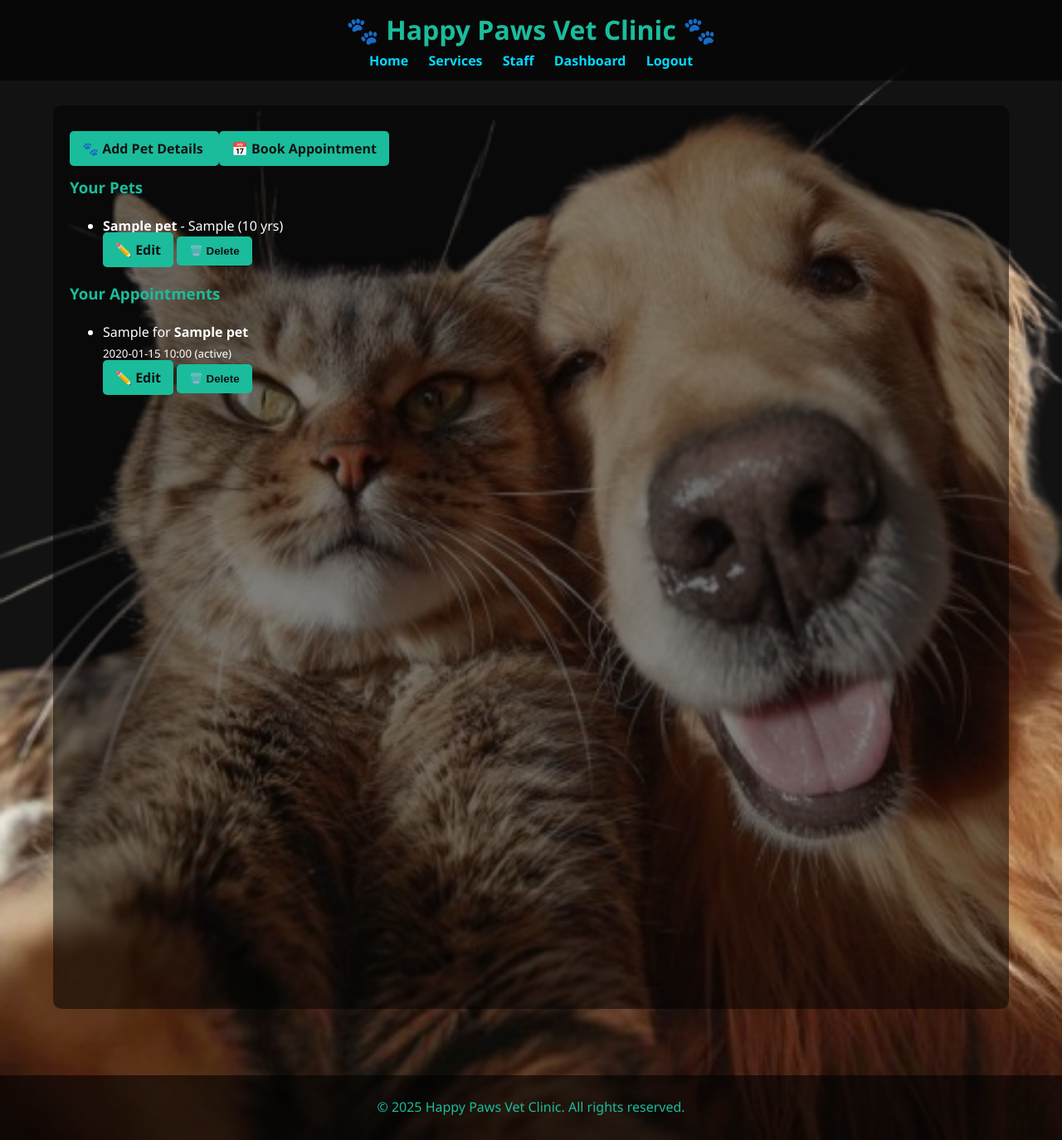
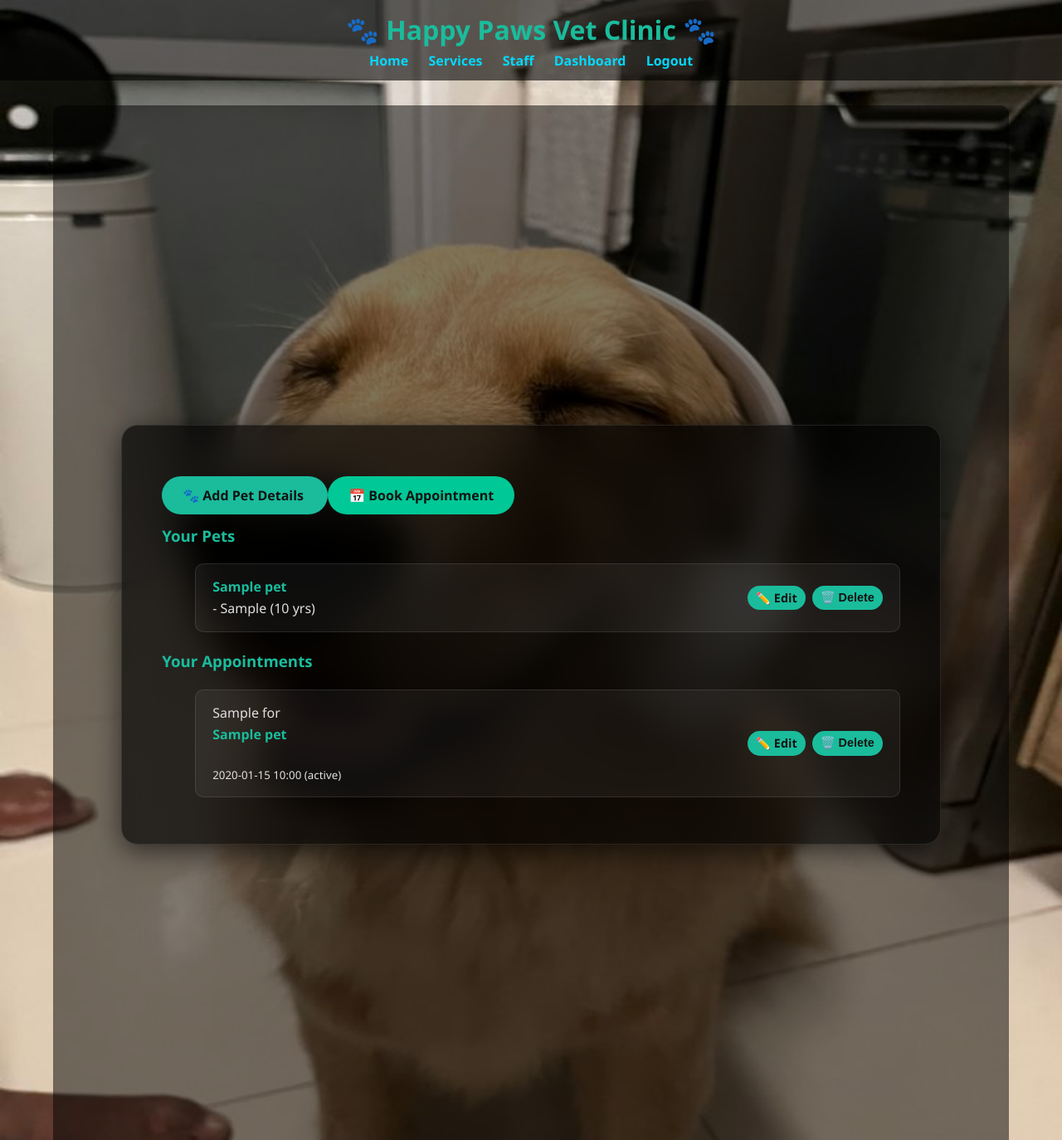
Before and after one commit to DeQuirozJanPaul200408/Happy-Paws-Vet-Clinic, a Flask app: page /dashboard in a window 1280 px wide. Shown: the whole page at 83% size. Run offline with Flask 3, Linux system fonts and the light colour scheme; a user stored in the database is signed in; tables that the repository leaves empty hold one stand-in row (values such as "Sample post").

Commit message:
9th Commit

```diff
--- a/static/style.css
+++ b/static/style.css
@@ -11,7 +11,7 @@ body {
 a {
     color: #1abc9c;
     text-decoration: none;
-}b
+}
 
 a:hover {
     color: #16a085;
@@ -115,7 +115,7 @@ label {
 
 .card {
     border-radius: 10px;
-    backdrop-filter: blur(20px);        /* soft blur effect behind it */
+    backdrop-filter: blur(20px);
     border: 1px solid rgba(255, 255, 255, 0.1);
 }
 
@@ -169,14 +169,15 @@ th {
     color: #121212;
 }
 
+/* ---------- LOGIN BOX STYLES ---------- */
 .outer-box {
     display: flex;
     justify-content: center;
     align-items: center;
-    background: #1f1f1f; /* visible gray box */
     border-radius: 15px;
     width: 1300px;
     height: 80vh;
+    margin: 40px auto;
 }
 
 .login-container {
@@ -184,4 +185,190 @@ th {
     justify-content: center;
     align-items: center;
     width: 100%;
+    height: 100%;
 }
+
+.login-box {
+    background: rgba(0, 0, 0, 0.7);
+    padding: 2rem;
+    border-radius: 15px;
+    width: 400px;
+    box-shadow: 0 4px 25px rgba(0, 0, 0, 0.4);
+}
+
+/* ---------- DASHBOARD GLASS CENTERED BOX ---------- */
+.dashboard-wrapper {
+    display: flex;
+    justify-content: center;
+    align-items: center;
+    height: 90vh;
+    background: transparent;
+}
+
+.dashboard-container {
+    position: relative;
+    background: rgba(0, 0, 0, 0.65);
+    backdrop-filter: blur(20px);
+    -webkit-backdrop-filter: blur(20px);
+    border-radius: 20px;
+    padding: 2.5rem 3rem;
+    width: 80%;
+    max-width: 900px;
+    box-shadow: 0 8px 32px rgba(0, 0, 0, 0.6);
+    color: #e0e0e0;
+    border: 1px solid rgba(255, 255, 255, 0.1);
+}
+
+.dashboard-container h2 {
+    color: #1abc9c;
+    font-weight: 700;
+    text-align: center;
+    margin-bottom: 2rem;
+}
+
+.dashboard-container .btn {
+    border-radius: 30px;
+    font-weight: 600;
+    padding: 12px 25px;
+    transition: all 0.3s ease;
+}
+
+.dashboard-container .btn-primary {
+    background: #1abc9c;
+    color: #121212;
+    border: none;
+}
+
+.dashboard-container .btn-primary:hover {
+    background: #16a085;
+}
+
+.dashboard-container .btn-success {
+    background: #00c896;
+    color: #121212;
+    border: none;
+}
+
+.dashboard-container .btn-success:hover {
+    background: #009f7a;
+}
+
+.dashboard-container .list-group-item {
+    background: rgba(255, 255, 255, 0.05);
+    border: 1px solid rgba(255, 255, 255, 0.1);
+    color: #e0e0e0;
+    border-radius: 10px;
+    margin-bottom: 10px;
+    transition: background 0.3s ease, transform 0.2s ease;
+}
+
+.dashboard-container .list-group-item:hover {
+    background: rgba(26, 188, 156, 0.15);
+    transform: scale(1.02);
+}
+
+.dashboard-container section h3 {
+    color: #1abc9c;
+    font-weight: 700;
+    margin-top: 20px;
+}
+
+/* ---------- RESPONSIVE ---------- */
+@media (max-width: 768px) {
+    .dashboard-container {
+        width: 95%;
+        padding: 1.5rem;
+    }
+
+    .login-box {
+        width: 90%;
+        padding: 1.5rem;
+    }
+
+    .outer-box {
+        width: 100%;
+        margin: 0;
+        height: auto;
+        padding: 20px 0;
+    }
+}
+
+/* ====== Services Page Styles ====== */
+h2 {
+    text-align: center;
+    color: #0dcaf0;
+    margin-bottom: 30px;
+    font-weight: bold;
+}
+
+.cards {
+    display: flex;
+    flex-wrap: wrap;
+    justify-content: center;
+    gap: 25px;
+    padding: 20px;
+}
+
+.card {
+    background-color: #212529; /* dark background for consistency */
+    color: #f8f9fa;
+    width: 300px;
+    border-radius: 20px;
+    box-shadow: 0 6px 15px rgba(0, 0, 0, 0.3);
+    padding: 25px;
+    text-align: center;
+    transition: all 0.3s ease;
+}
+
+.card:hover {
+    transform: translateY(-8px);
+    box-shadow: 0 8px 20px rgba(13, 202, 240, 0.4);
+}
+
+.card h3 {
+    color: #0dcaf0;
+    margin-bottom: 10px;
+    font-weight: 700;
+}
+
+.card p {
+    margin: 5px 0;
+}
+
+.card strong {
+    color: #ffc107;
+    font-weight: 600;
+}
+
+/* ---------- ALIGN PET / APPOINTMENT ITEMS ---------- */
+.list-group-item {
+    display: flex;
+    justify-content: space-between;
+    align-items: center;
+    padding: 15px 20px;
+}
+
+.list-group-item div:first-child {
+    display: flex;
+    flex-direction: column;
+    justify-content: center;
+}
+
+/* Make buttons perfectly aligned and spaced */
+.list-group-item div:last-child {
+    display: flex;
+    align-items: center;
+    gap: 8px;
+}
+
+.list-group-item .btn-sm {
+    padding: 6px 10px;
+    font-size: 0.9rem;
+    line-height: 1.2;
+}
+
+/* Optional: tidy up overall spacing */
+.list-group-item strong {
+    color: #1abc9c;
+    font-weight: 700;
+}
--- a/templates/base.html
+++ b/templates/base.html
@@ -107,14 +107,15 @@
     <script>
         const bgImages = [
             "{{ url_for('static', filename='images/vet.png') }}",
+            "{{ url_for('static', filename='images/vet_6.png') }}",
+            "{{ url_for('static', filename='images/vet_3.png') }}",
+            "{{ url_for('static', filename='images/vet_9.png') }}",
+            "{{ url_for('static', filename='images/vet_5.png') }}",
             "{{ url_for('static', filename='images/vet_2.png') }}",
-            "{{ url_for('static', filename='images/vet_3.png') }}",
-            "{{ url_for('static', filename='images/vet_4.png') }}",
-            "{{ url_for('static', filename='images/vet_5.png') }}",
-            "{{ url_for('static', filename='images/vet_6.png') }}",
             "{{ url_for('static', filename='images/vet_7.png') }}",
             "{{ url_for('static', filename='images/vet_8.png') }}",
-            "{{ url_for('static', filename='images/vet_9.png') }}"
+            "{{ url_for('static', filename='images/vet_4.png') }}",
+            "{{ url_for('static', filename='images/vet_10.png') }}"
           ];
 
         let currentIndex = 0;
--- a/templates/dashboard.html
+++ b/templates/dashboard.html
@@ -1,9 +1,10 @@
 {% extends "base.html" %}
 {% block content %}
-<div class="container mt-4">
+<div class="dashboard-wrapper">
+    <div class="dashboard-container">
         <h2 class="mb-4">{{ title }}</h2>
 
-    <div class="mb-4">
+        <div class="mb-4 text-center">
             <a href="{{ url_for('pet_new') }}" class="btn btn-primary btn-lg me-3">
                 🐾 Add Pet Details
             </a>
@@ -13,7 +14,7 @@
         </div>
 
         <section class="mb-5">
-        <h3 class="mb-3">Your Pets</h3>
+            <h3>Your Pets</h3>
             {% if pets %}
                 <ul class="list-group">
                     {% for pet in pets %}
@@ -37,7 +38,7 @@
         </section>
 
         <section>
-        <h3 class="mb-3">Your Appointments</h3>
+            <h3>Your Appointments</h3>
             {% if appointments %}
                 <ul class="list-group">
                     {% for a in appointments %}
@@ -61,4 +62,5 @@
             {% endif %}
         </section>
     </div>
+</div>
 {% endblock %}
--- a/templates/register.html
+++ b/templates/register.html
@@ -1,5 +1,8 @@
 {% extends "base.html" %}
 {% block content %}
+<div class="outer-box">
+  <div class="login-container">
+    <div class="login-box">
       <h2 class="text-center mb-4 text-info">Create an Account</h2>
 
       <form method="POST" class="mx-auto" style="max-width: 400px;">
@@ -32,4 +35,7 @@
           Already have an account?
           <a href="{{ url_for('login') }}" class="text-info">Login here</a>.
       </p>
+    </div>
+  </div>
+</div>
 {% endblock %}
```
Also changed, not shown: templates/login.html (+6 -12 lines), static/Images/vet.png, static/Images/vet_10.png (added), static/Images/vet_2.png, static/Images/vet_3.png, static/Images/vet_4.png, static/Images/vet_5.png, static/Images/vet_6.png, static/Images/vet_7.png, static/Images/vet_8.png, static/Images/vet_9.png. Lines whose indentation alone changed are shown as unchanged.
